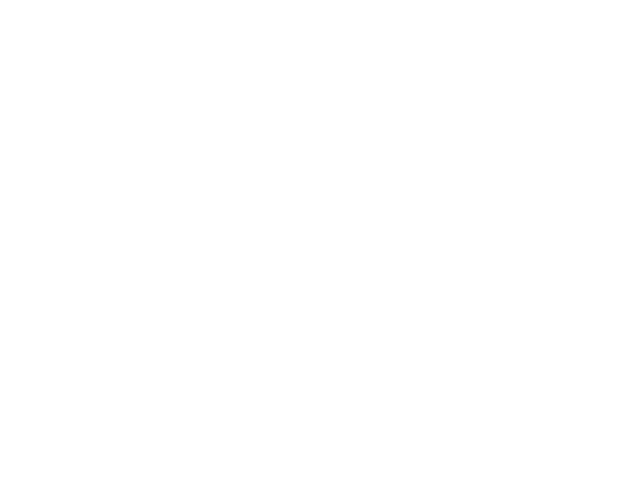
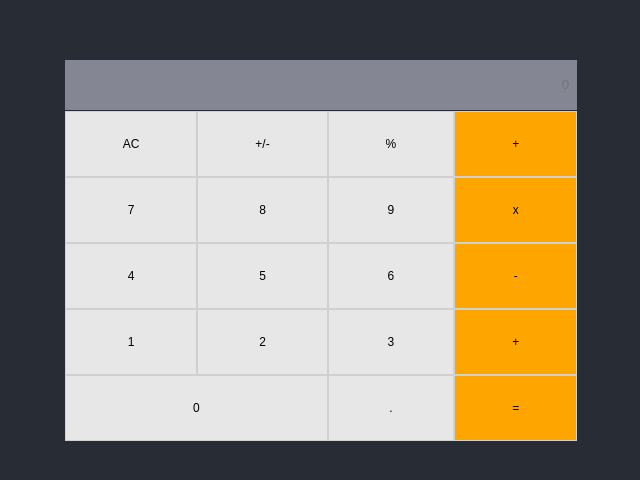
Before and after one commit to techEmprez/math-magician, a React (Create React App) app: page / in a window 1280 px wide. Shown: the part 150-630 px from the top of the page, without its empty margins (319-959 px from the left). Built offline with nearby package versions, Linux system fonts and the light colour scheme.

Commit message:
add styling to page

```diff
--- a/src/App.css
+++ b/src/App.css
@@ -1,3 +1,5 @@
+/** @format */
+
 .App {
   text-align: center;
 }
--- a/src/App.js
+++ b/src/App.js
@@ -1,9 +1,18 @@
+import React from 'react';
 import './App.css';
+import Calculator from './components/calculator';
 
-function App() {
-  return (
-    <div className="App" />
-  );
+// eslint-disable-next-line react/prefer-stateless-function
+class App extends React.Component {
+  render() {
+    return (
+      <div className="App">
+        <div className="App-header">
+          <Calculator />
+        </div>
+      </div>
+    );
+  }
 }
 
 export default App;
--- /dev/null
+++ b/src/components/calculator.css
@@ -0,0 +1,49 @@
+/** @format */
+
+.grid-container {
+  display: grid;
+  grid-template-columns: auto auto auto auto;
+}
+
+.grid-container > div {
+  background-color: #e7e7e7;
+  border: 1px solid #d1d0d0;
+}
+
+#right-side {
+  background-color: orange;
+}
+
+#right-side:hover {
+  background-color: #696970;
+  color: white;
+}
+
+.button {
+  padding: 25px 48px;
+  font-size: 12px;
+  border: none;
+  background-color: transparent;
+  color: black;
+}
+
+.grid-container > div:hover {
+  background-color: #696970;
+  color: white;
+}
+
+.grid-item17 {
+  grid-column-start: 1;
+  grid-column-end: 3;
+}
+
+.cal-input {
+  background-color: #858694;
+  height: 3rem;
+  width: 31.4rem;
+  border: none;
+  margin-bottom: 1px;
+  text-align: end;
+  color: white;
+  padding-right: 0.5rem;
+}
--- a/src/components/calculator.js
+++ b/src/components/calculator.js
@@ -0,0 +1,36 @@
+import React from 'react';
+import './calculator.css';
+
+// eslint-disable-next-line react/prefer-stateless-function
+class Calculator extends React.Component {
+  render() {
+    return (
+      <div className="calculator-wrapper">
+        <input className="cal-input" placeholder="0" />
+        <div className="grid-container">
+          <div className="grid-item1"><button type="button" className="button">AC</button></div>
+          <div className="grid-item2"><button type="button" className="button">+/-</button></div>
+          <div className="grid-item3"><button type="button" className="button">%</button></div>
+          <div className="grid-item4" id="right-side"><button type="button" className="button">+</button></div>
+          <div className="grid-item5"><button type="button" className="button">7</button></div>
+          <div className="grid-item6"><button type="button" className="button">8</button></div>
+          <div className="grid-item7"><button type="button" className="button">9</button></div>
+          <div className="grid-item8" id="right-side"><button type="button" className="button">x</button></div>
+          <div className="grid-item9"><button type="button" className="button">4</button></div>
+          <div className="grid-item10"><button type="button" className="button">5</button></div>
+          <div className="grid-item11"><button type="button" className="button">6</button></div>
+          <div className="grid-item12" id="right-side"><button type="button" className="button">-</button></div>
+          <div className="grid-item13"><button type="button" className="button">1</button></div>
+          <div className="grid-item14"><button type="button" className="button">2</button></div>
+          <div className="grid-item15"><button type="button" className="button">3</button></div>
+          <div className="grid-item16" id="right-side"><button type="button" className="button">+</button></div>
+          <div className="grid-item17"><button type="button" className="button">0</button></div>
+          <div className="grid-item18"><button type="button" className="button">.</button></div>
+          <div className="grid-item19" id="right-side"><button type="button" className="button">=</button></div>
+        </div>
+      </div>
+    );
+  }
+}
+
+export default Calculator;
```
